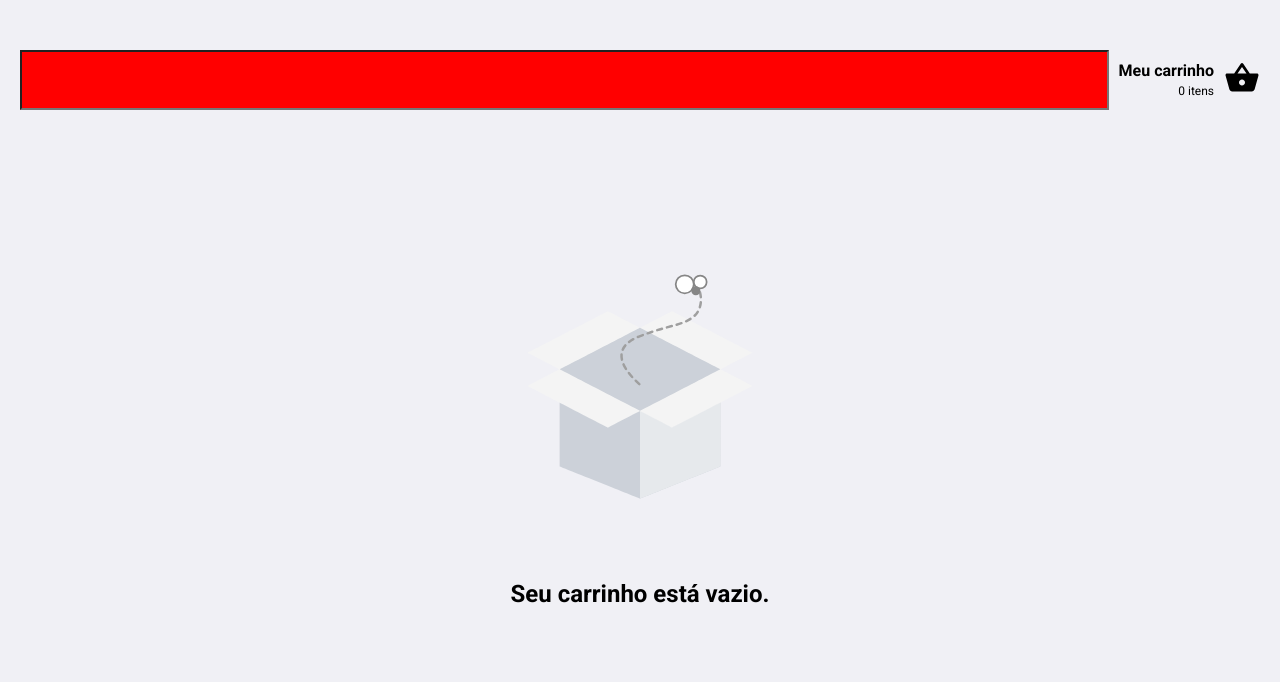
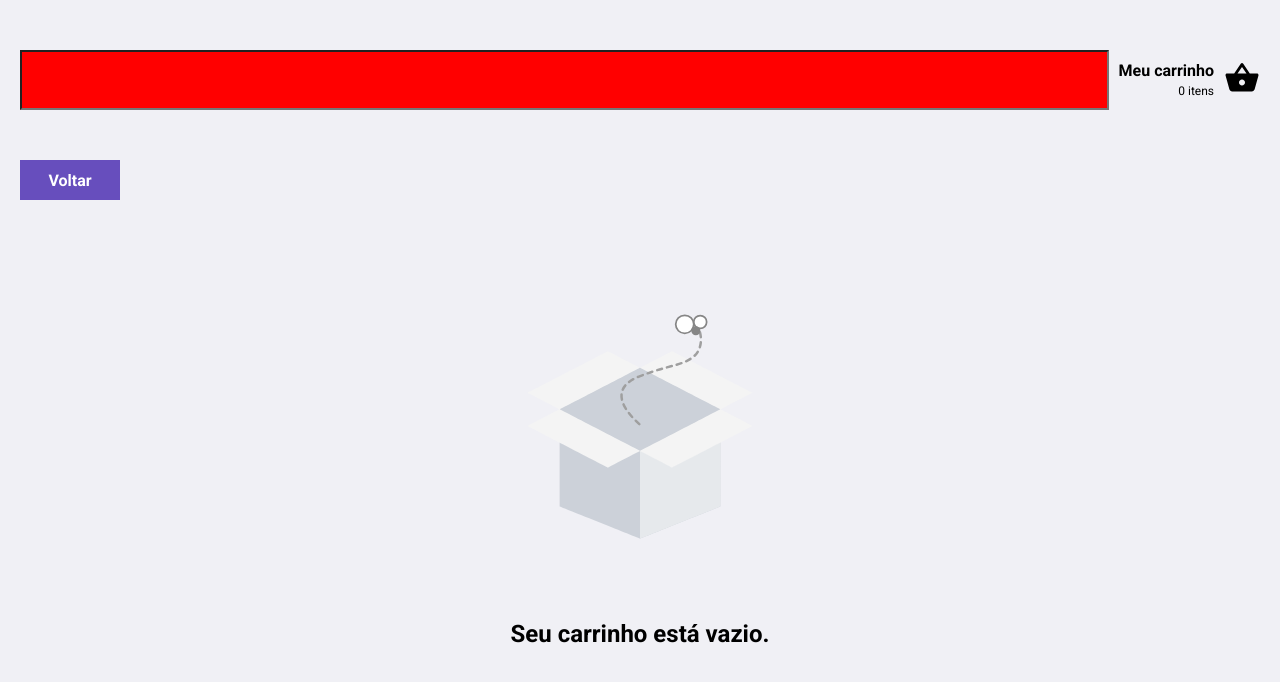
Before and after one commit to keepact/ecommerce-challenge, a React (Create React App) app: page /cart in a window 1280 px wide. Shown: the top 682 px of the page. Built offline with nearby package versions, Linux system fonts and the light colour scheme.

Commit message:
Creating BackButton component

```diff
--- a/src/pages/mobile/Cart/index.tsx
+++ b/src/pages/mobile/Cart/index.tsx
@@ -33,6 +33,7 @@ import {
   Amount,
   Total,
   EmptyCart,
+  BackButton,
 } from './styles';
 
 const Cart: React.FC = () => {
@@ -85,6 +86,11 @@ const Cart: React.FC = () => {
 
   return (
     <Container>
+      <BackButton>
+        <button type="button" onClick={() => history.push('/')}>
+          Voltar
+        </button>
+      </BackButton>
       {finished && (
         <Modal
           animation={successAnimation}
--- a/src/pages/mobile/Cart/styles.ts
+++ b/src/pages/mobile/Cart/styles.ts
@@ -3,7 +3,7 @@ import { darken } from 'polished';
 
 export const Container = styled.div`
   flex: 1;
-  padding: 20px;
+  padding: 0 20px 20px 20px;
   margin-top: 20px;
 `;
 
@@ -90,6 +90,7 @@ export const Total = styled.div`
   align-items: center;
   justify-content: center;
   margin-top: 20px;
+  padding: 30px;
 
   span {
     font-size: 12px;
@@ -123,3 +124,17 @@ export const Total = styled.div`
     }
   }
 `;
+
+export const BackButton = styled.div`
+  button {
+    background: ${darken(0.03, '#7159c1')};
+    color: #fff;
+    align-items: center;
+    justify-content: center;
+    height: 40px;
+    margin-bottom: 20px;
+    margin-top: 0;
+    width: 100px;
+    font-weight: bold;
+  }
+`;
```
